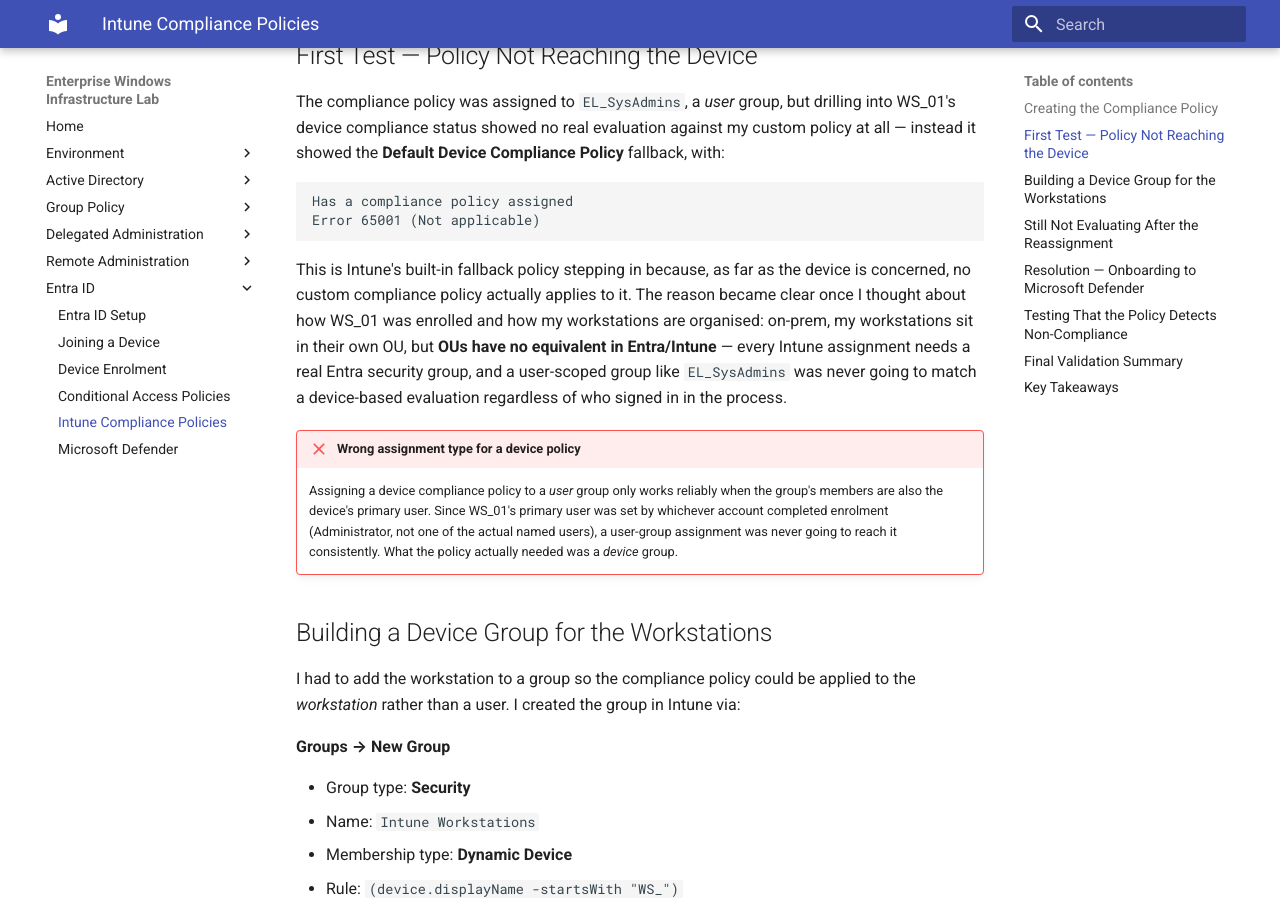
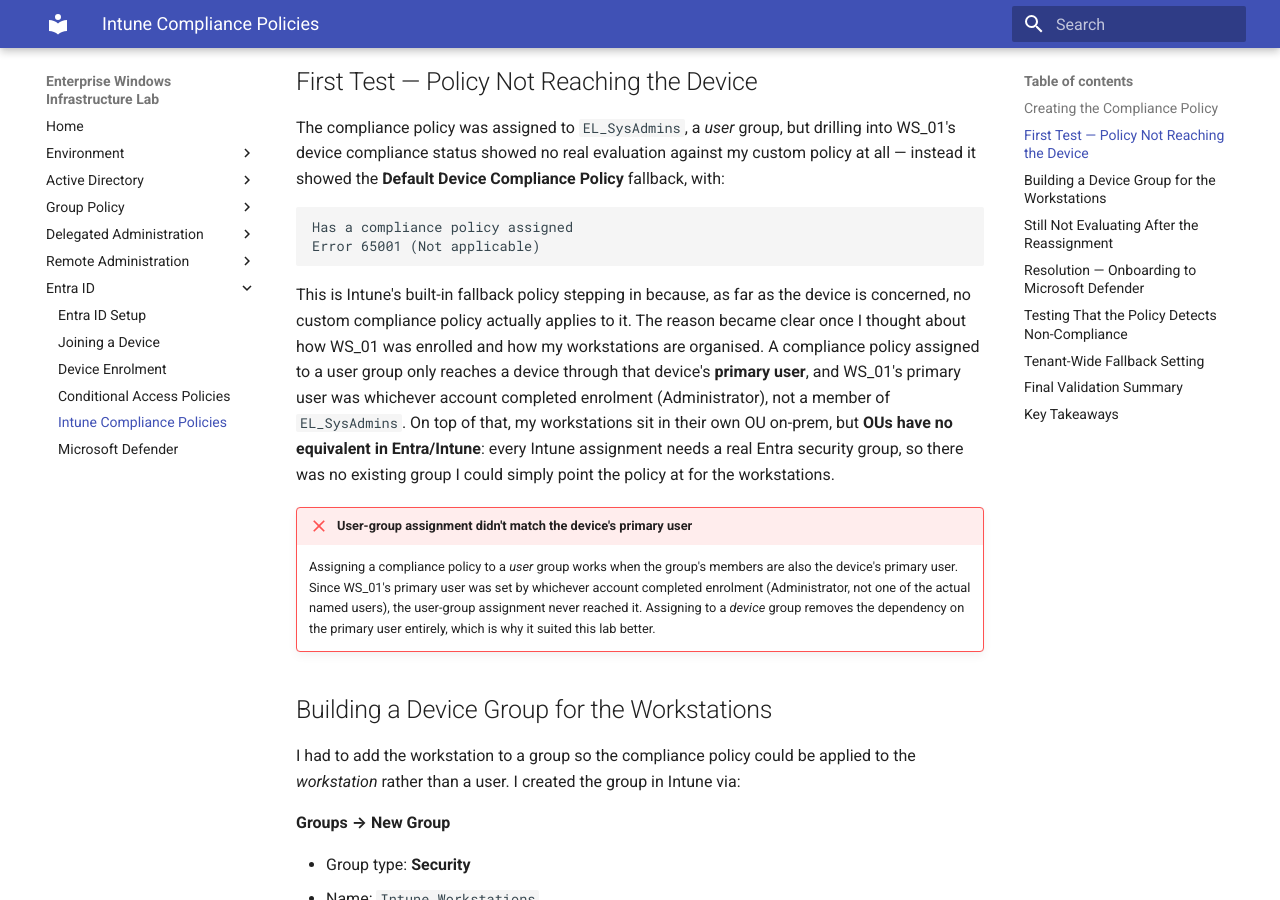
Before and after one commit to IsaacAzure/enterprise-homelab, an MkDocs documentation site: the page built from docs/entra-id/compliance_policies.md, in a window 1280 px wide and 900 px high, scrolled down 1803 px. Built offline with MkDocs 1.6.1 and Material for MkDocs 9.7.7, drawn with Linux system fonts in a browser that asks for light colours; some of the changed text lies outside the part shown.

Commit message:
compliance policies v3

````diff
--- a/docs/entra-id/compliance_policies.md
+++ b/docs/entra-id/compliance_policies.md
@@ -1,6 +1,6 @@
 # Intune Compliance Policies
 
-After the MFA exercise I wanted to go deeper into access policies. I wanted to create a policy that would determine whether a device/workstation is compliant with my company policy or not, then link it to a Conditional Access policy that would allow access only for devices which are compliant.
+After the MFA exercise I wanted to go deeper into access policies. I wanted to create a policy that would determine whether a device/workstation is compliant with my company policy or not, then link it to a Conditional Access policy that would allow access only for devices which are compliant. This page covers building and testing the compliance policy itself; the Conditional Access link is the next step and will have its own page.
 
 ## Creating the Compliance Policy
 
@@ -32,10 +32,10 @@
 Error 65001 (Not applicable)
 ```
 
-This is Intune's built-in fallback policy stepping in because, as far as the device is concerned, no custom compliance policy actually applies to it. The reason became clear once I thought about how WS_01 was enrolled and how my workstations are organised: on-prem, my workstations sit in their own OU, but **OUs have no equivalent in Entra/Intune** — every Intune assignment needs a real Entra security group, and a user-scoped group like `EL_SysAdmins` was never going to match a device-based evaluation regardless of who signed in in the process.
+This is Intune's built-in fallback policy stepping in because, as far as the device is concerned, no custom compliance policy actually applies to it. The reason became clear once I thought about how WS_01 was enrolled and how my workstations are organised. A compliance policy assigned to a user group only reaches a device through that device's **primary user**, and WS_01's primary user was whichever account completed enrolment (Administrator), not a member of `EL_SysAdmins`. On top of that, my workstations sit in their own OU on-prem, but **OUs have no equivalent in Entra/Intune**: every Intune assignment needs a real Entra security group, so there was no existing group I could simply point the policy at for the workstations.
 
-!!! failure "Wrong assignment type for a device policy"
-    Assigning a device compliance policy to a *user* group only works reliably when the group's members are also the device's primary user. Since WS_01's primary user was set by whichever account completed enrolment (Administrator, not one of the actual named users), a user-group assignment was never going to reach it consistently. What the policy actually needed was a *device* group.
+!!! failure "User-group assignment didn't match the device's primary user"
+    Assigning a compliance policy to a *user* group works when the group's members are also the device's primary user. Since WS_01's primary user was set by whichever account completed enrolment (Administrator, not one of the actual named users), the user-group assignment never reached it. Assigning to a *device* group removes the dependency on the primary user entirely, which is why it suited this lab better.
 
 ## Building a Device Group for the Workstations
 
@@ -107,6 +107,14 @@
 !!! success "Compliance policy confirmed working in both directions"
     The policy flagged WS_02 as non-compliant when a rule was no longer met, identified the exact failing setting, and returned the device to compliant once the setting was reverted and the device synced.
 
+## Tenant-Wide Fallback Setting
+
+As a final hardening step, I set the tenant-wide compliance setting to treat devices with no assigned policy as non-compliant:
+
+**Intune → Devices → Compliance → Compliance policy settings → "Mark devices with no compliance policy assigned as" → Not compliant**
+
+This is the setting behind the Default Device Compliance Policy fallback seen earlier. With it set to Not compliant, a device that no compliance policy reaches is no longer treated as compliant by default, which matters once Conditional Access starts relying on compliance.
+
 ---
 
 ## Final Validation Summary
@@ -115,23 +123,24 @@
 |---|---|
 | Compliance policy created (BitLocker, min OS version, passwords, Defender) | ✅ Done |
 | Initial assignment to `EL_SysAdmins` (user group) | ❌ Never evaluated against WS_01 — Default policy fallback (error 65001) |
-| Root cause: OUs have no Entra equivalent, device policy needs a device group | ✅ Identified |
+| Root cause: WS_01's primary user was Administrator, not in the group; OUs have no Entra equivalent | ✅ Identified |
 | Dynamic device group `Intune Workstations` created | ✅ Done |
 | Manual add to dynamic group | ❌ Fails by design — dynamic groups don't accept manual membership |
 | WS_01 added to dynamic group automatically | ✅ YES, after ~5 minutes |
 | Compliance policy reassigned to device group | ✅ Done |
-| Custom policy evaluating against WS_01 | ❌ Still showing Default Compliance Policy fallback after reassignment |
+| Custom policy evaluating against WS_01 | ✅ Resolved — still showed the Default fallback straight after reassignment, then evaluated after Defender onboarding and WS_02 joining |
 | Workstations onboarded to Microsoft Defender for Endpoint | ✅ Done (see MS Defender page) |
 | WS_01 and WS_02 compliant against the custom policy | ✅ YES |
 | Minimum OS raised to `40.0.26200`: WS_02 flips to non-compliant | ✅ YES |
 | Drill-down shows only the minimum OS rule failing | ✅ YES |
 | OS version reverted and WS_02 synced: back to compliant | ✅ YES |
+| Tenant setting: devices with no policy marked Not compliant | ✅ Done |
 
 ---
 
 ## Key Takeaways
 
-* **A device compliance policy needs a device-based assignment, not a user-based one.** A user group only reaches a device indirectly, through its primary user — and that primary user isn't always who you expect, especially if enrolment was done interactively under a different account.
+* **A user-group assignment only reaches a device through its primary user, so a device group is the more reliable target.** The primary user isn't always who you expect, especially if enrolment was done interactively under a different account. User groups still work when the primary user is a member; a device group simply doesn't depend on it.
 * **OUs have no equivalent in Entra or Intune.** Any assignment — compliance policy, Conditional Access, configuration profile — needs an actual Entra security group. A dynamic device group with a naming-based rule is the practical substitute for an on-prem OU.
 * **Dynamic groups compute membership exclusively from their rule.** Manual "Add member" attempts are rejected outright, which produces a generic permission-style error that has nothing to do with the rule's correctness.
 * **A compliance policy is only as good as the signals behind it.** The Defender real-time protection requirement only became meaningful once the workstations were actually onboarded to Defender for Endpoint, and compliance came through after that.
````
